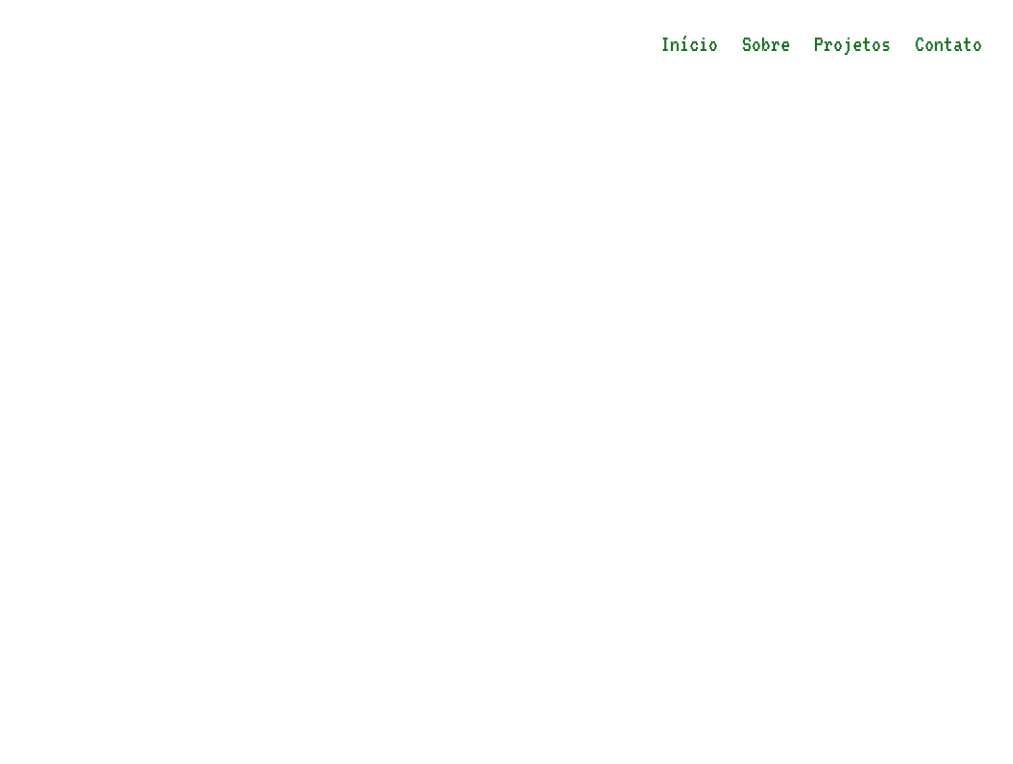
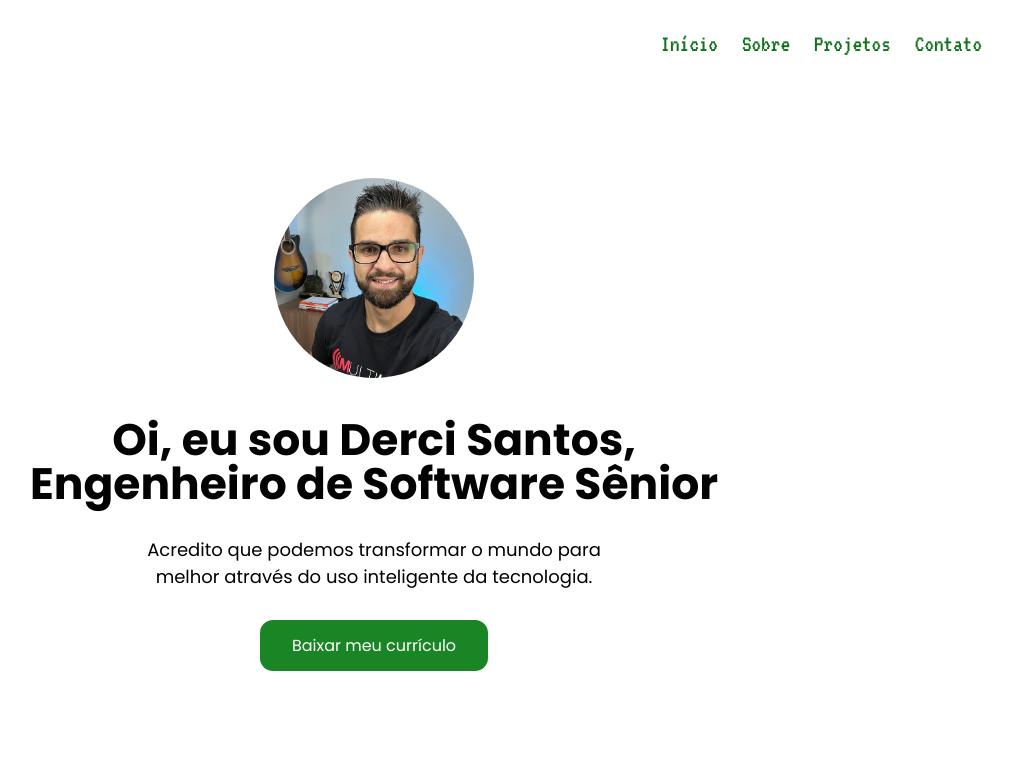
Before and after one commit to jornadadeprogramador/portfolio-da-dev, a plain HTML site: page index.html in a window 1280 px wide. Shown: the whole page, without its empty margins (266-1279 px from the left). Drawn offline with Linux system fonts and the light colour scheme.

Commit message:
Seção principal criada e estilizada

```diff
--- a/index.html
+++ b/index.html
@@ -17,5 +17,13 @@
             <a href="#">Contato</a>
         </div>
     </header>
+    <main>
+        <div class="main-section">
+            <img class="avatar" src="images/avatar.png" alt="Imagem do Derci"/>
+            <h1 class="main-title">Oi, eu sou Derci Santos,<br/>Engenheiro de Software Sênior</h1>
+            <p class="main-description">Acredito que podemos transformar o mundo para<br/>melhor através do uso inteligente da tecnologia.</p>
+            <a class="main-button" href="#">Baixar meu currículo</a>
+        </div>
+    </main>
 </body>
 </html>
--- a/styles/style.css
+++ b/styles/style.css
@@ -24,3 +24,39 @@ body {
     text-decoration: none;
     color: #13731D;
 }
+
+.main-section {
+    display: flex;
+    flex-direction: column;
+    align-items: center;
+    text-align: center;
+    padding: 90px 0;
+}
+
+.avatar {
+    width: 200px;
+    height: 200px;
+    border-radius: 100%;
+}
+
+.main-title {
+    font-size: 44px;
+    line-height: 44px;
+    color: #020202;
+    margin-top: 40px;
+}
+
+.main-description {
+    font-size: 18px;
+    line-height: 27px;
+    margin-top: 30px;
+}
+
+.main-button {
+    background-color: #198524;
+    text-decoration: none;
+    color: #FFFFFF;
+    padding: 13px 32px;
+    border-radius: 13px;
+    margin-top: 30px;
+}
```
Also changed, not shown: images/avatar.png (added).
